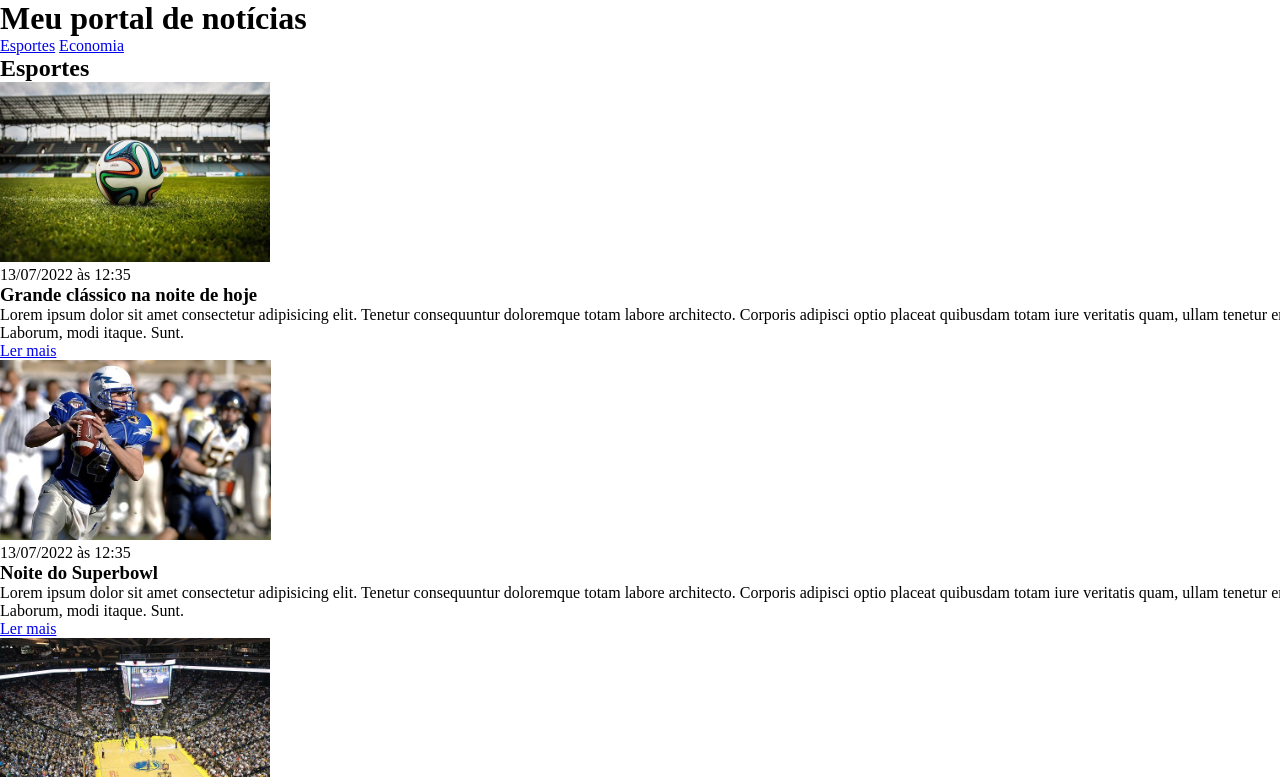
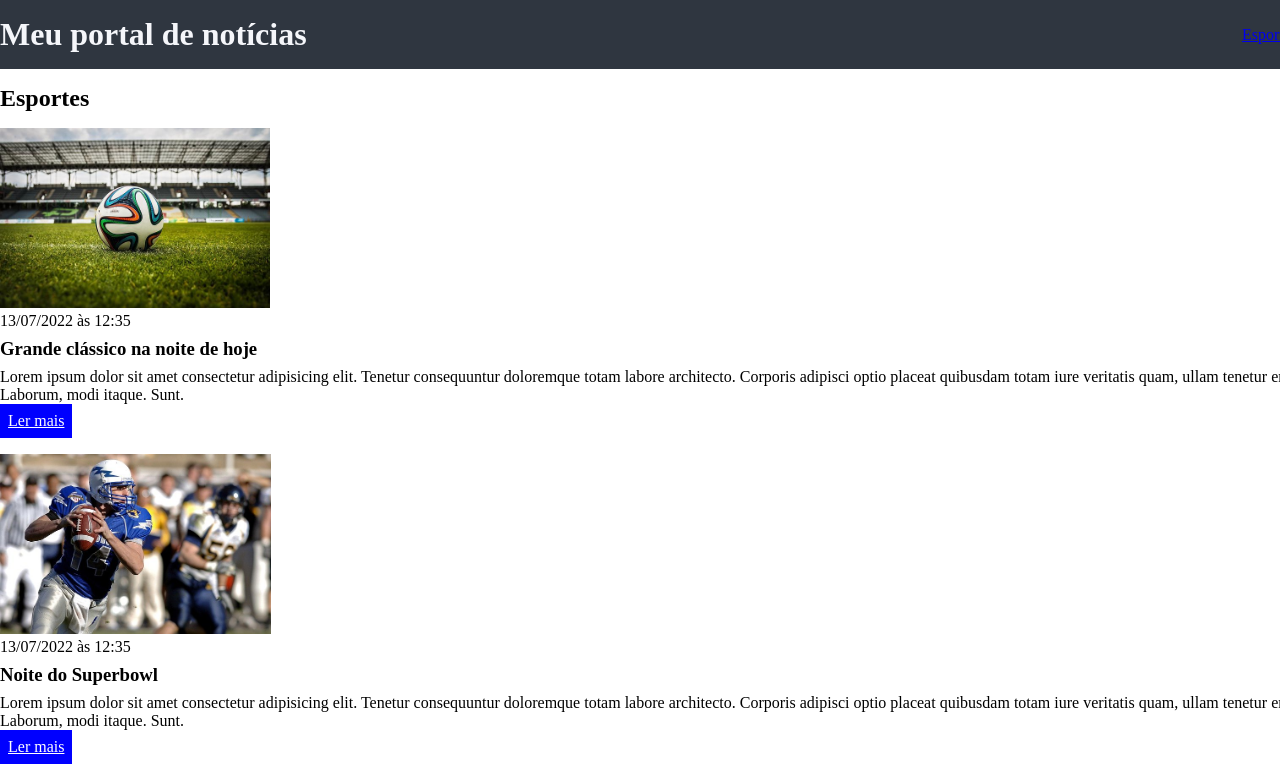
Before and after one commit to Kaleb-lima/Projeto-ebac, a plain HTML site: page css/index.html in a window 1280 px wide. Shown: the top 777 px of the page. Drawn offline with Linux system fonts and the light colour scheme.

Commit message:
atualização do site

```diff
--- a/css/index.html
+++ b/css/index.html
@@ -59,17 +59,6 @@
                     Lorem ipsum dolor sit amet consectetur adipisicing elit. Tenetur consequuntur doloremque totam labore architecto. Corporis adipisci optio placeat quibusdam totam iure veritatis quam, ullam tenetur error? Laborum, modi itaque. Sunt.
                 </p>
                 <a href="#" title="Leia a notícia completa">Ler mais</a>
-            </article>
-            <img src="./imagens/basquete.jpg" title="Vista aérea de uma quadra de basquete" />
-            <header>
-                <time>13/07/2022 às 12:35</time>
-            </header>
-            <h3>Notícia sobre a NBA</h3>
-            <p>
-                Lorem ipsum dolor sit amet consectetur adipisicing elit. Tenetur consequuntur doloremque totam labore architecto. Corporis adipisci optio placeat quibusdam totam iure veritatis quam, ullam tenetur error? Laborum, modi itaque. Sunt.
-            </p>
-            <a href="#" title="Leia a notícia completa">Ler mais</a>
-        </article>
         </div>
         </div>
         </section>
--- a/css/main.css
+++ b/css/main.css
@@ -4,8 +4,24 @@
     padding: 0;
 }
 
+body > header {
+    background-color: #2f3640;
+    padding: 16px 0;
+    color: #f5f6fa;
+}
+
+header .container{
+    display: flex;
+    align-items: center;
+    justify-content: space-between;
+}
+
 header li {
     display: inline;
+}
+
+header li{
+    color:#f5f6fa ;
 }
 
 .container {
@@ -22,3 +38,23 @@ header li {
 .articles article img{
     height: 180px;
 }
+
+section{
+    padding: 16px 0;
+}
+
+section h2, .articles article{
+    margin-bottom: 16px;
+}
+
+.articles article h3{
+    margin-top: 8px ;
+    margin-bottom: 8px;
+}
+
+.articles article a{
+    background-color: blue;
+    color: #fff;
+    padding: 8px;
+    display: inline-block;
+}
```
